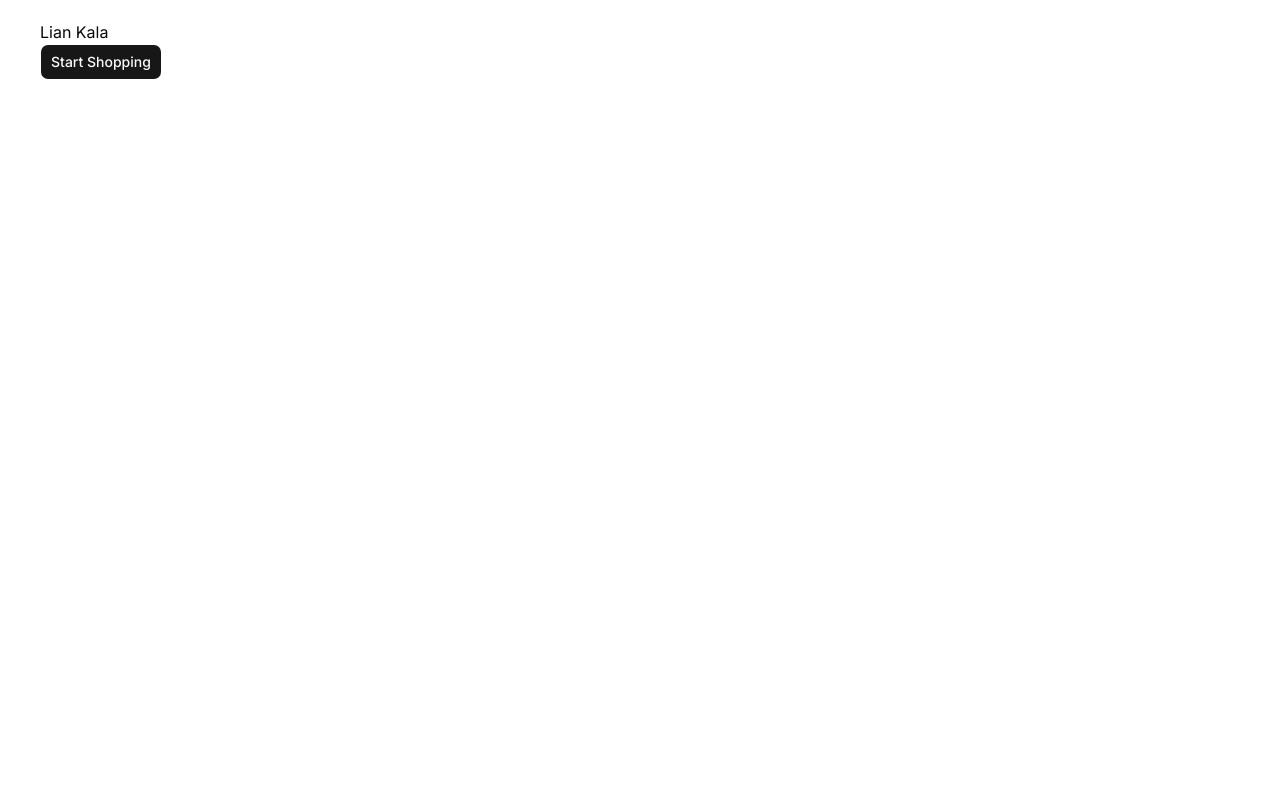
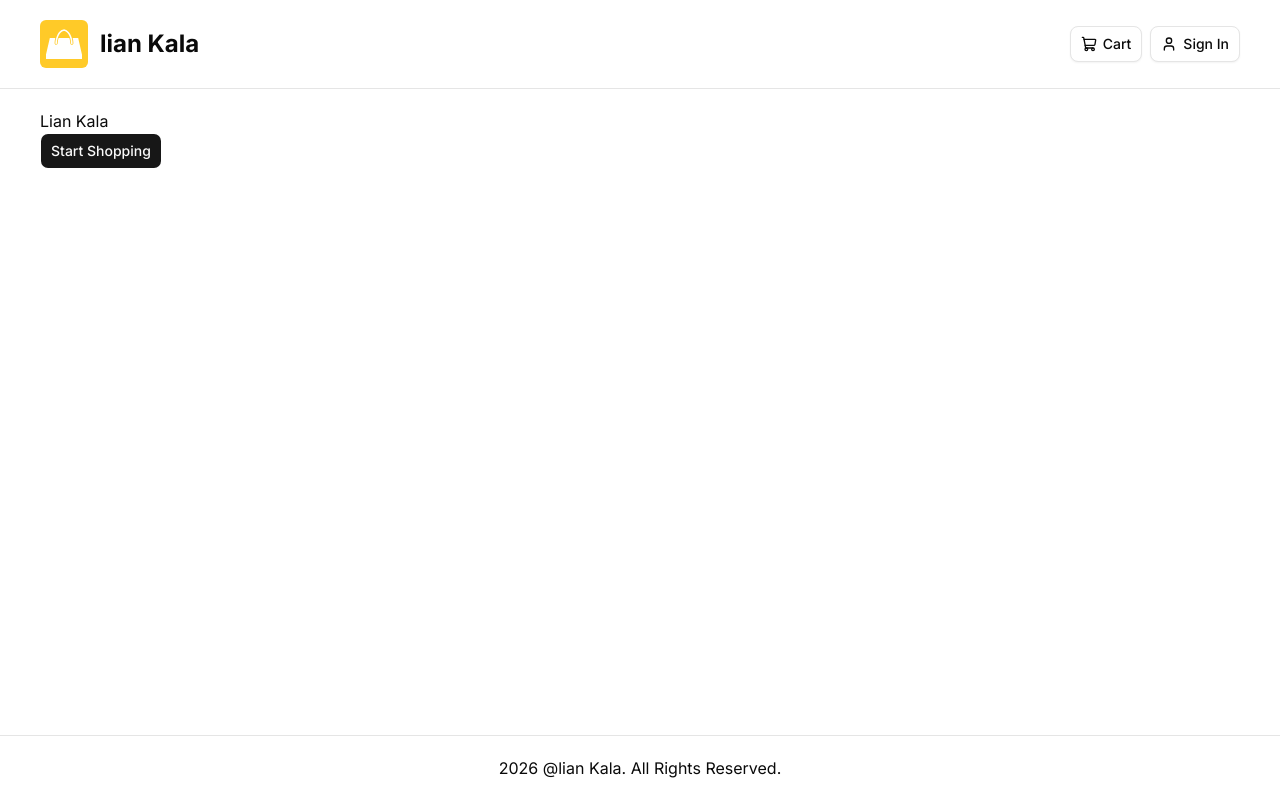
Before and after one commit to mammad-linuxer/next-ecom-prostore, a Next.js app: page / in a window 1280 px wide. Built offline with nearby package versions, Linux system fonts and the light colour scheme; no server answers.

Commit message:
install lucide-react & add footer/header

```diff
--- a/app/(root)/layout.tsx
+++ b/app/(root)/layout.tsx
@@ -1,3 +1,7 @@
+import Header from "@/components/shared/header";
+import Footer from "@/components/footer";
+// import { Inter } from "next/font/google";
+// const inter = Inter({ subsets: ["latin"] });
 
 export default function RootLayout({
   children,
@@ -5,8 +9,14 @@
   children: React.ReactNode;
 }>) {
   return (
-    <div className="flex h-screen flex-col">
-      <main className="flex-1 wrapper">{children}</main>
-    </div>
+    /*<html lang="en" suppressHydrationWarning>
+      <body className={`${inter.className}}`>*/
+        <div className="flex h-screen flex-col">
+          <Header />
+          <main className="flex-1 wrapper">{children}</main>
+          <Footer />
+        </div>
+      /*</body>
+    </html>*/
   );
 }
--- /dev/null
+++ b/components/footer/index.tsx
@@ -0,0 +1,15 @@
+import { APP_NAME } from "@/lib/constants";
+import React from "react";
+
+const Footer = () => {
+  const currentYear = new Date().getFullYear();
+  return (
+    <footer className="border-t">
+      <div className="p-5 flex-center">
+        {currentYear} @{APP_NAME}. All Rights Reserved.
+      </div>
+    </footer>
+  );
+};
+
+export default Footer;
--- /dev/null
+++ b/components/shared/header/index.tsx
@@ -0,0 +1,44 @@
+import React from "react";
+import { ShoppingCart, UserIcon } from "lucide-react";
+import { Button } from "@/components/ui/button";
+import Link from "next/link";
+import Image from "next/image";
+import { APP_NAME } from "@/lib/constants";
+const Header = () => {
+  return (
+    <header className=" w-full border-b">
+      <div className="wrapper flex-between">
+        <div className="flex-start">
+          <Link href={"/"} className="flex-start">
+            <Image
+              priority={true}
+              src={"/images/logo.svg"}
+              width={48}
+              height={48}
+              alt={`${APP_NAME} logo`}
+            />
+            <span className="hidden lg:block font-bold text-2xl ml-3">
+              {APP_NAME}
+            </span>
+          </Link>
+        </div>
+        <div className="space-x-2">
+          <Button asChild variant={"outline"}>
+            <Link href={"cart"}>
+              <ShoppingCart />
+              Cart
+            </Link>
+          </Button>
+          <Button asChild variant={'outline'}>
+            <Link href={"sign-in"}>
+              <UserIcon />
+              Sign In
+            </Link>
+          </Button>
+        </div>
+      </div>
+    </header>
+  );
+};
+
+export default Header;
--- a/package.json
+++ b/package.json
@@ -11,7 +11,7 @@
   "dependencies": {
     "class-variance-authority": "^0.7.1",
     "clsx": "^2.1.1",
-    "lucide-react": "^1.18.0",
+    "lucide-react": "^1.22.0",
     "next": "16.2.9",
     "radix-ui": "^1.5.0",
     "react": "19.2.4",
```
Also changed, not shown: 1 other file (tests, documents, lock files or other folders).
